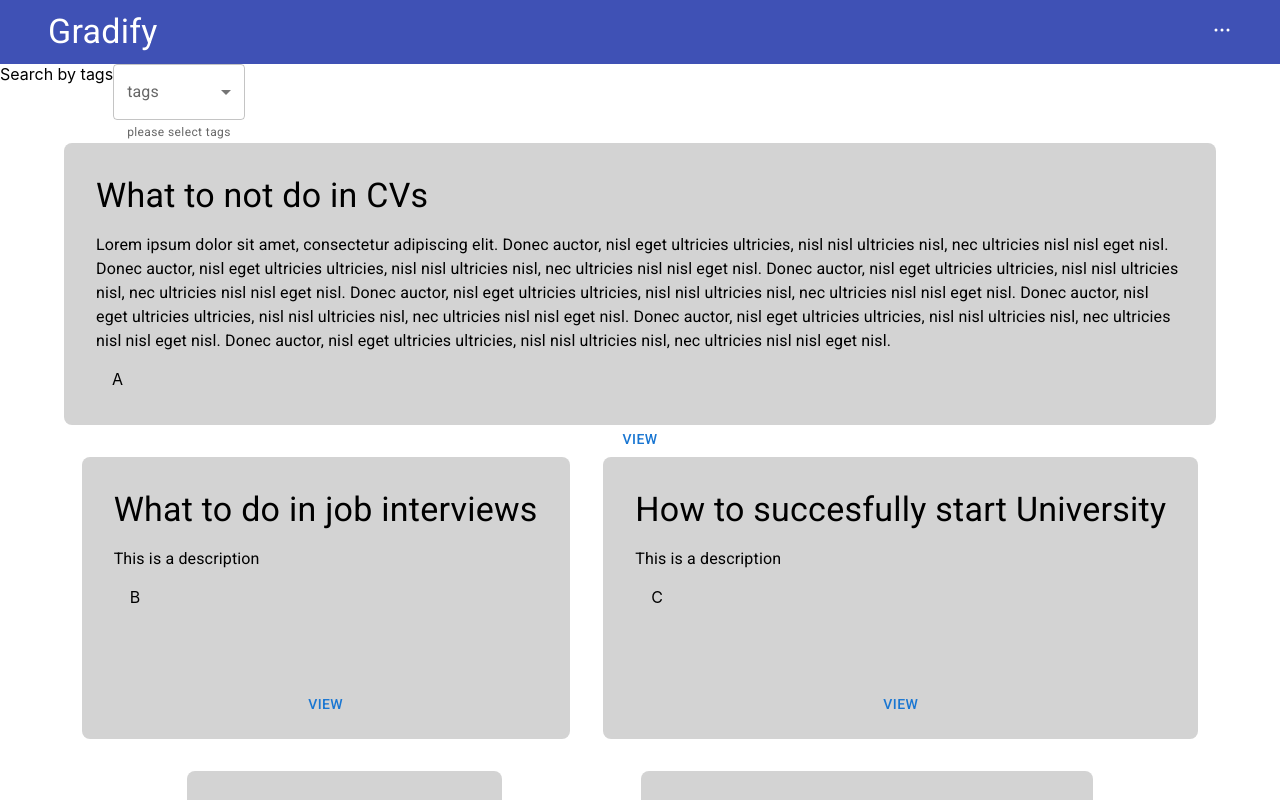
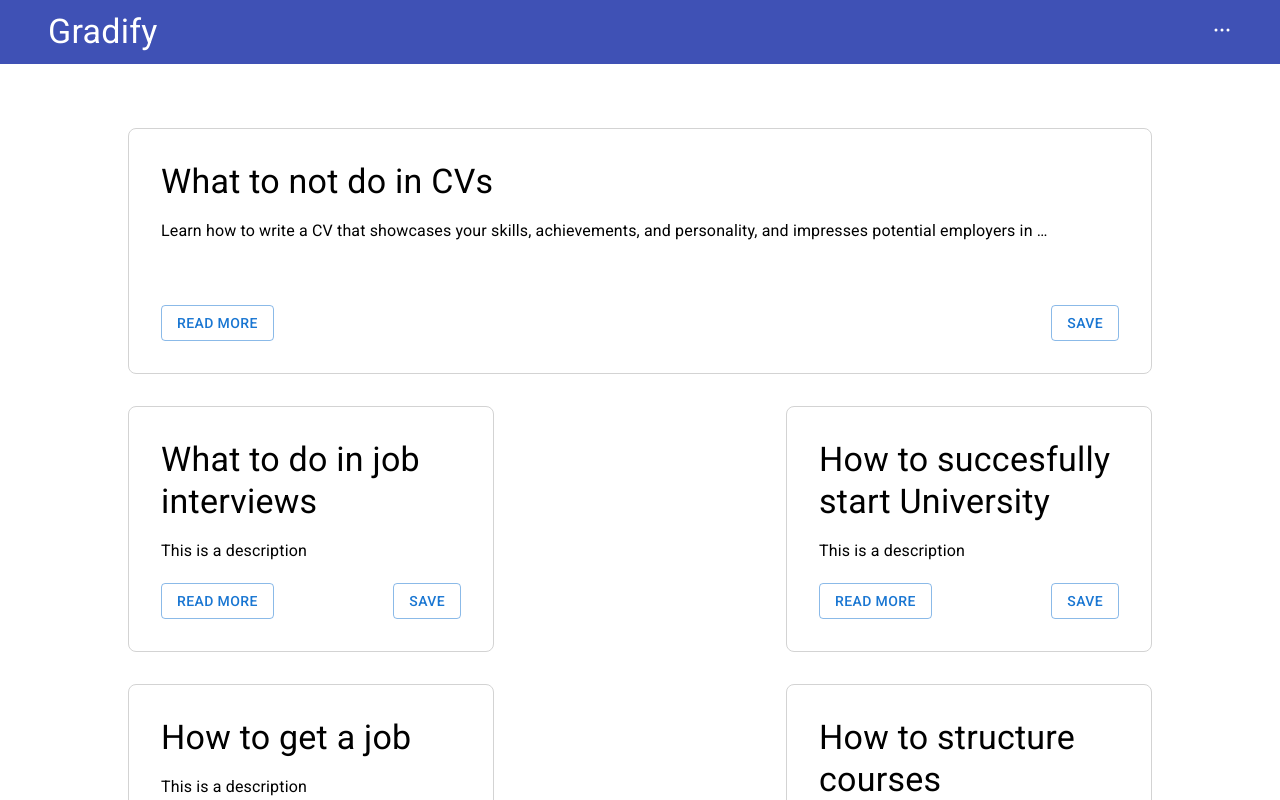
Before and after one commit to timesGH/Gradify, a React (Create React App) app: page /student-resource in a window 1280 px wide. Shown: the top 800 px of the page. Built offline with nearby package versions, Linux system fonts and the light colour scheme.

Commit message:
updated student resource

```diff
--- a/src/index.tsx
+++ b/src/index.tsx
@@ -13,6 +13,7 @@ import {
   Article,
 } from "./pages";
 import { Navigation } from "./components";
+import { Box } from "@mui/material";
 
 const root = ReactDOM.createRoot(
   document.getElementById("root") as HTMLElement
@@ -20,6 +21,7 @@ const root = ReactDOM.createRoot(
 root.render(
   <React.StrictMode>
     <Navigation />
+    <Box marginTop={8}>
       <BrowserRouter>
         <Routes>
           <Route path="/" element={<Home />} />
@@ -35,5 +37,6 @@ root.render(
           <Route path="/article" element={<Article />} />
         </Routes>
       </BrowserRouter>
+    </Box>
   </React.StrictMode>
 );
--- a/src/pages/student-resource.tsx
+++ b/src/pages/student-resource.tsx
@@ -1,31 +1,38 @@
-import { Box, Button, MenuItem, TextField, Typography } from "@mui/material";
+import { Box, Button, Typography } from "@mui/material";
+import { useState } from "react";
 import { useNavigate } from "react-router-dom";
 
-const DefaultContentBox = (props: any) => {
-  const { title, description, tag } = props;
+const ContentBox = (props: any) => {
+  const { title, description, size = "small" } = props;
   const navigate = useNavigate();
+  const [saved, setSaved] = useState(false);
 
   return (
     <Box
-      padding={2}
-      height={250}
-      bgcolor="lightgray"
+      padding={4}
+      height={180}
+      width={size === "small" ? "300px" : "100%"}
+      border="1px solid lightgray"
       marginBottom={2}
       display="flex"
       flexDirection="column"
       justifyContent="space-between"
       borderRadius={2}
     >
-      <Box padding={2}>
+      <Box>
         <Typography color="black" variant="h4" sx={{ marginBottom: 2 }}>
           {title}
         </Typography>
         <Typography variant="body1">{description}</Typography>
-        <Box padding={2}>{tag}</Box>
       </Box>
-      <Button onClick={() => navigate("/article")} variant="text">
-        View
-      </Button>
+      <Box display="flex" justifyContent="space-between" marginTop={2}>
+        <Button onClick={() => navigate("/article")} variant="outlined">
+          Read more
+        </Button>
+        <Button variant="outlined" onClick={() => setSaved(!saved)}>
+          {saved ? "Saved" : "Save"}
+        </Button>
+      </Box>
     </Box>
   );
 };
@@ -34,38 +41,32 @@ const DummyData = [
   {
     title: "What to not do in CVs",
     description:
-      "Lorem ipsum dolor sit amet, consectetur adipiscing elit. Donec auctor, nisl eget ultricies ultricies, nisl nisl ultricies nisl, nec ultricies nisl nisl eget nisl. Donec auctor, nisl eget ultricies ultricies, nisl nisl ultricies nisl, nec ultricies nisl nisl eget nisl. Donec auctor, nisl eget ultricies ultricies, nisl nisl ultricies nisl, nec ultricies nisl nisl eget nisl. Donec auctor, nisl eget ultricies ultricies, nisl nisl ultricies nisl, nec ultricies nisl nisl eget nisl. Donec auctor, nisl eget ultricies ultricies, nisl nisl ultricies nisl, nec ultricies nisl nisl eget nisl. Donec auctor, nisl eget ultricies ultricies, nisl nisl ultricies nisl, nec ultricies nisl nisl eget nisl. Donec auctor, nisl eget ultricies ultricies, nisl nisl ultricies nisl, nec ultricies nisl nisl eget nisl.",
-    tag: "A",
+      "Learn how to write a CV that showcases your skills, achievements, and personality, and impresses potential employers in …",
+    size: "large",
   },
   {
     title: "What to do in job interviews",
     description: "This is a description",
-    tag: "B",
   },
   {
     title: "How to succesfully start University",
     description: "This is a description",
-    tag: "C",
   },
   {
     title: "How to get a job",
     description: "This is a description",
-    tag: "A",
   },
   {
     title: "How to structure courses",
     description: "This is a description",
-    tag: "D",
   },
   {
     title: "Where to find good internships",
     description: "This is a description",
-    tag: "B",
   },
   {
     title: "How hard should I study?",
     description: "This is a description",
-    tag: "C",
   },
 ];
 
@@ -77,26 +78,17 @@ export const StudentResource = () => {
         overflowX: "hidden",
       }}
     >
-      <Box display="flex">
-        Search by tags
-        <TextField select label="tags" helperText="please select tags">
-          <MenuItem value="A">A</MenuItem>
-          <MenuItem value="B">B</MenuItem>
-          <MenuItem value="C">C</MenuItem>
-          <MenuItem value="D">D</MenuItem>
-        </TextField>
-      </Box>
       <Box
         display="flex"
         flexWrap="wrap"
-        width="90%"
-        marginLeft="5%"
         height="auto"
-        justifyContent="space-evenly"
         gap={2}
+        width="80%"
+        marginLeft="10%"
+        justifyContent="space-between"
       >
-        {DummyData.map((data) => (
-          <DefaultContentBox {...data} />
+        {DummyData.map((data, index) => (
+          <ContentBox {...data} key={index} />
         ))}
       </Box>
     </Box>
```
Lines whose indentation alone changed are shown as unchanged.
